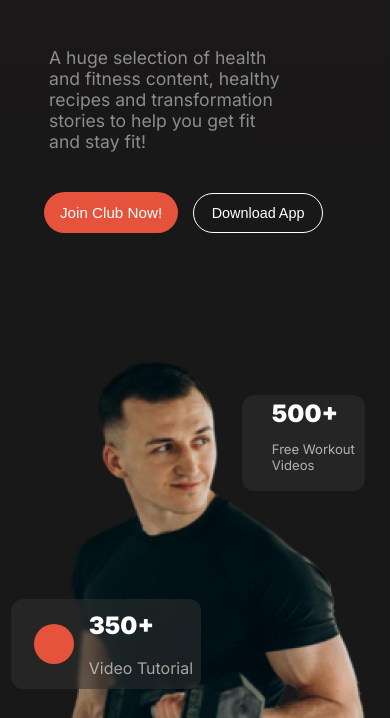
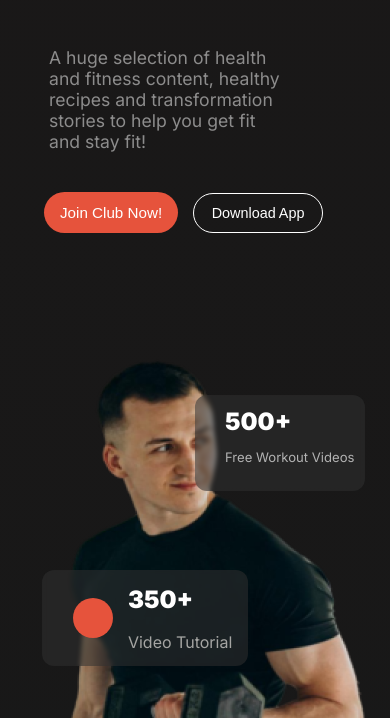
Before and after one commit to mitu058/Second-Assignment, a plain HTML site: page index.html in a window 390 px wide. Shown: the part 382-1100 px from the top of the page. Drawn offline with Linux system fonts and the light colour scheme.

Commit message:
responsive unique section

```diff
--- a/style/responsive.css
+++ b/style/responsive.css
@@ -16,12 +16,14 @@
   .nav-items{
     display: none;
   }
+
   nav {
     display: flex;
     margin: 10px 30px;
     justify-content: space-between;
 
   }
+
   .nav-icon {
     display: block;
     color: white;
@@ -33,6 +35,7 @@
   .header-text-sec h1 {
     font-size: 2.25rem;
   }
+
   .header-text-sec {
     padding-top: 17px;
     padding-left: 10px;
@@ -45,22 +48,19 @@
     margin-top: 35px;
   }
   .head-card-first {
-    width: 190px;
-    height: 90px;
-    top: 45%;
-    left: -9%;
+    top: 40%;
+    left: 1%;
   }
+
   .head-card-second h3 {
     font-size: 1.5rem;
   }
 
   .head-card-second {
+    top: 10%;
+    left: 50%;
+  }
 
-    width:30%;
-    top: 10%;
-    left:65%;
-
-  }
 
   .btn-1 {
     padding: 12px 16px 12px 16px;
@@ -170,6 +170,4 @@ left: 10%; }
     margin: 15px 0;
   }
 
-
-
 }
--- a/style/style.css
+++ b/style/style.css
@@ -28,6 +28,7 @@
 
 .full-header {
   background: linear-gradient(180.00deg, rgb(26, 24, 24),rgba(119, 119, 119, 0.2) 100%);
+  width: 100%;
 }
 
 .nav-icon{
```
